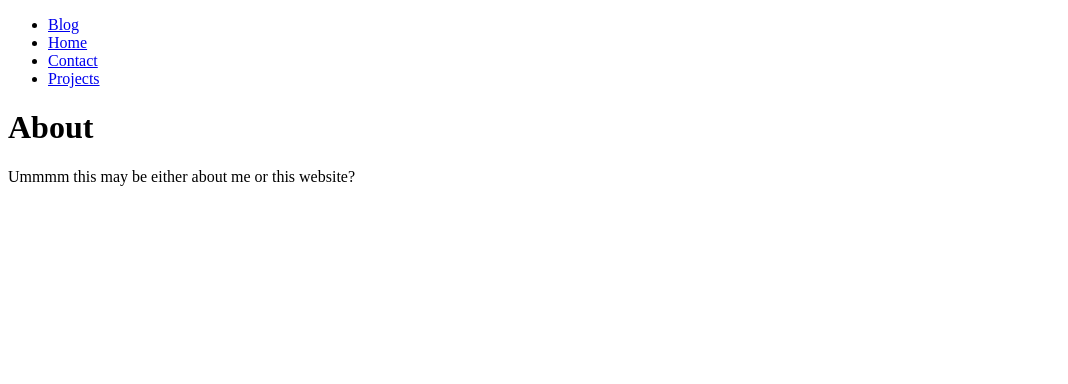
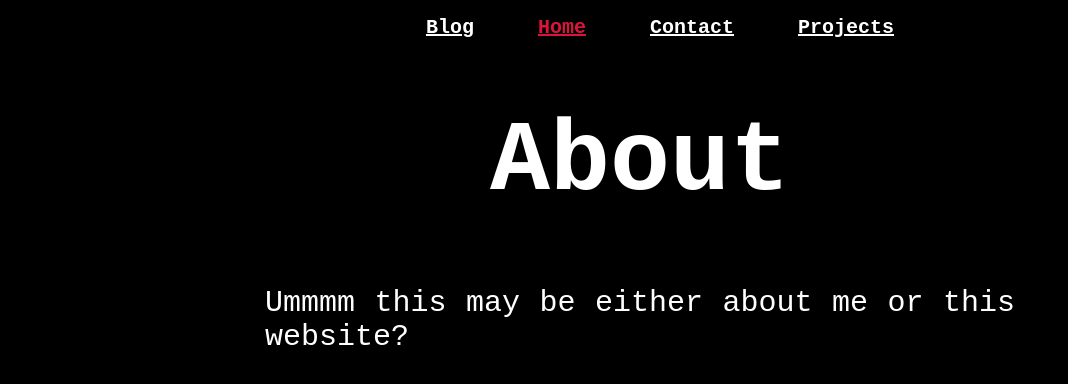
Before and after one commit to XylogieDev/Blog, a plain HTML site: page pages/about.html in a window 1280 px wide. Shown: the whole page, without its empty margins (0-1068 px from the left). Drawn offline with Linux system fonts and the light colour scheme; files that its build step writes are made by us from their sources; the site is published under a folder, as on GitHub Pages, so addresses that start at the root find nothing.

Commit message:
publish?

```diff
--- a/pages/about.html
+++ b/pages/about.html
@@ -5,7 +5,7 @@
   <meta http-equiv="X-UA-Compatible" content="IE=edge">
   <meta name="viewport" content="width=device-width, initial-scale=1.0">
   <title>Document</title>
-  <link rel="stylesheet" href="/styles.css">
+  <link rel="stylesheet" href="./styles.css">
 </head>
 <body>
   <div>
--- a/styles.css
+++ b/styles.css
@@ -5,6 +5,7 @@
   color: white;
   font-weight: bold;
   padding: 10px 30px;
+
 }
 
 .menu {
```
Also changed, not shown: pages/blog.html (+1 -1 lines), pages/contact.html (+1 -1 lines), pages/index.html (+1 -1 lines), pages/projects.html (+1 -1 lines).
